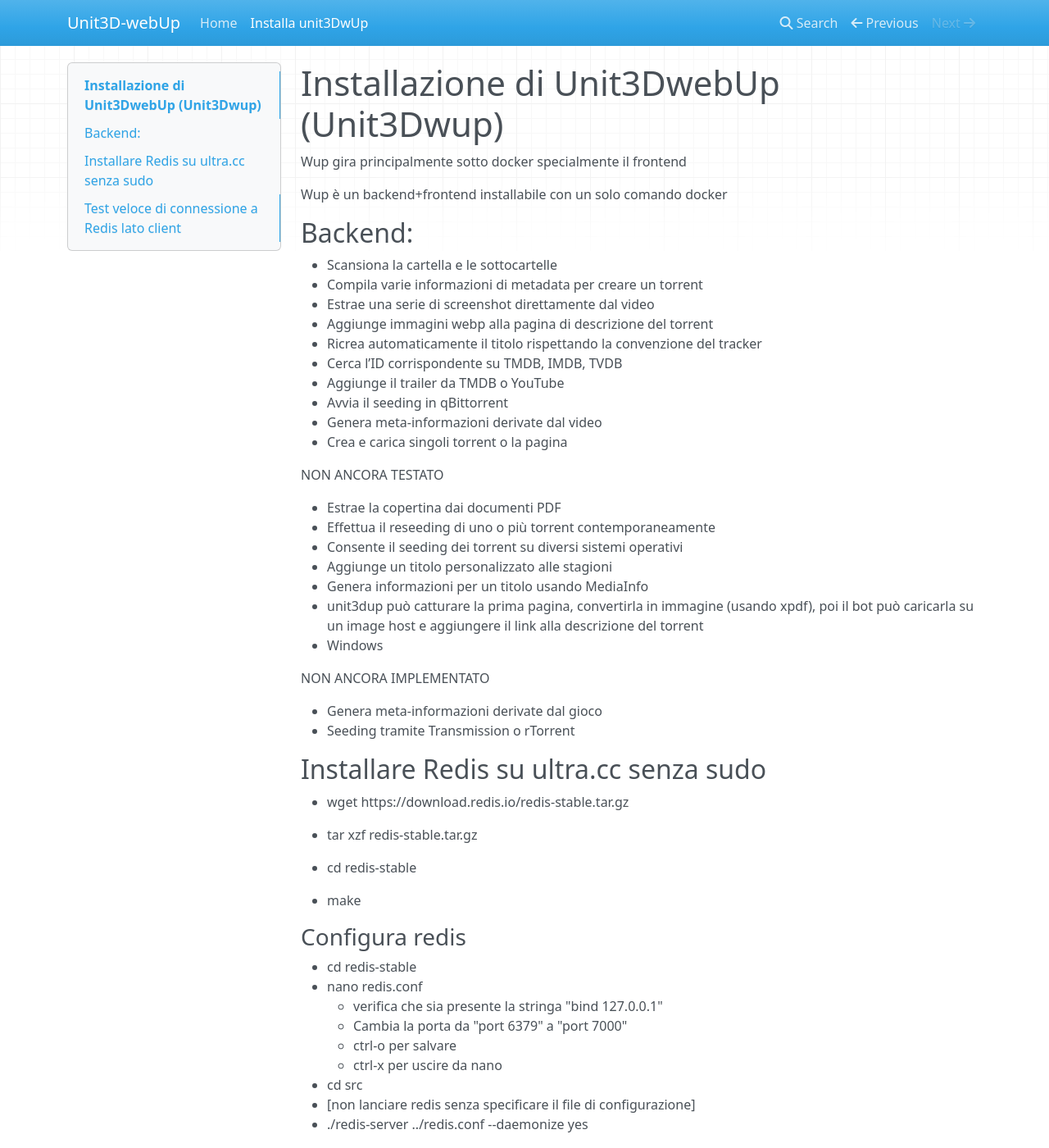
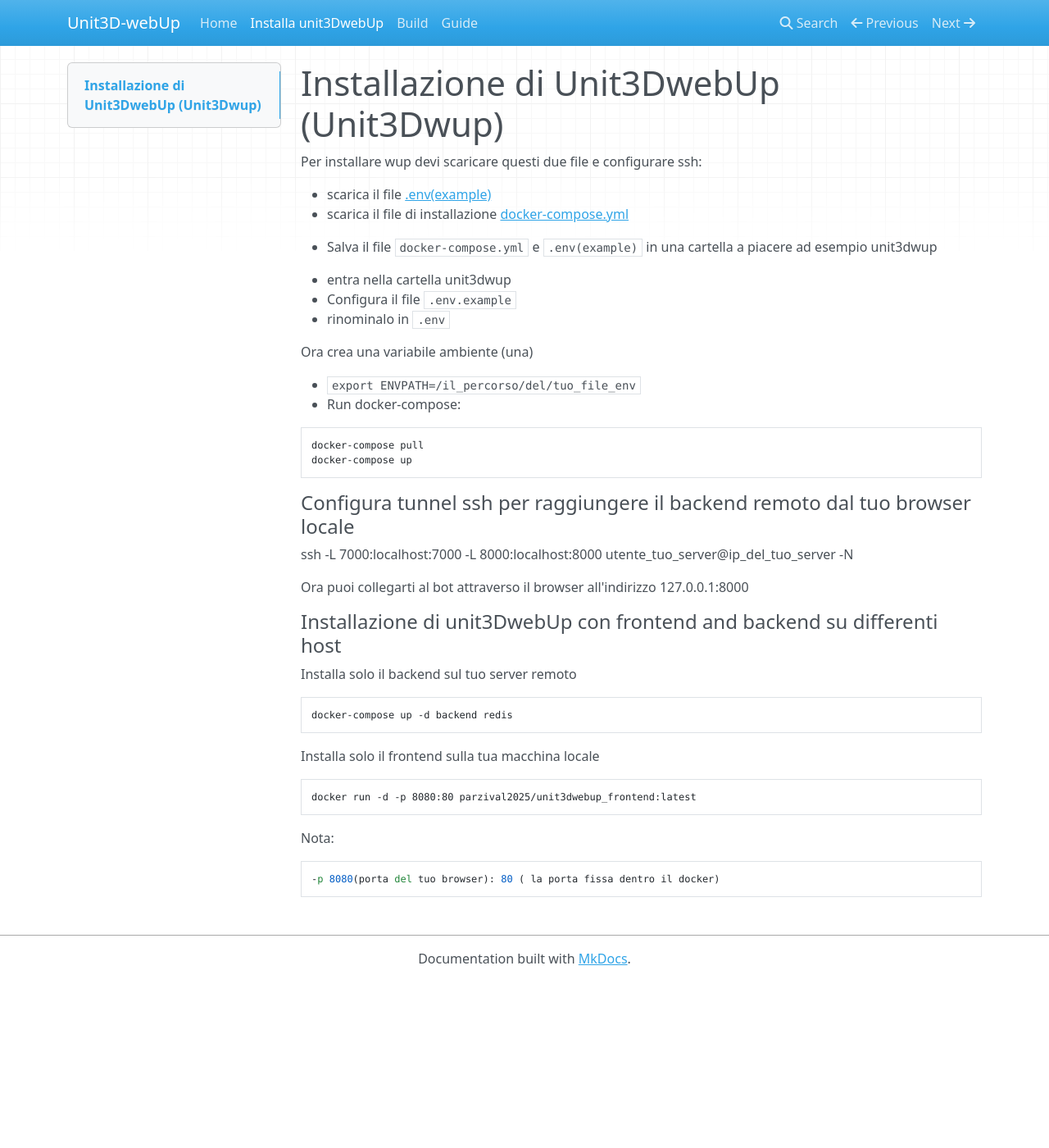
Before and after one commit to 31December99/Unit3DWebUp, an MkDocs documentation site: the page built from docs/docs/install.md, in a window 1280 px wide and 1400 px high. Shown: the whole window at 82% size. Built offline with MkDocs 1.6.1, drawn with Linux system fonts in a browser that asks for light colours; nearby versions of some CDN libraries; some of the changed text lies outside the part shown.

Commit message:
Update docs

````diff
--- a/docs/docs/install.md
+++ b/docs/docs/install.md
@@ -1,83 +1,48 @@
+
 # Installazione di Unit3DwebUp (Unit3Dwup)
 
-Wup gira principalmente sotto docker specialmente il frontend
+Per installare wup devi scaricare questi due file e configurare ssh:
 
-Wup è un backend+frontend installabile con un solo comando docker
+* scarica il file [.env(example)](https://raw.githubusercontent.com/31December99/Unit3DwebUp/master/.env(example))
+* scarica il file di installazione [docker-compose.yml](https://raw.githubusercontent.com/31December99/Unit3DwebUp/master/docker-compose.yml)
 
-## Backend:
+* Salva il file `docker-compose.yml` e `.env(example)` in una cartella a piacere ad esempio unit3dwup
+* entra nella cartella unit3dwup
+* Configura il file `.env.example`
+* rinominalo in  `.env`
 
-* Scansiona la cartella e le sottocartelle
-* Compila varie informazioni di metadata per creare un torrent
-* Estrae una serie di screenshot direttamente dal video
-* Aggiunge immagini webp alla pagina di descrizione del torrent
-* Ricrea automaticamente il titolo rispettando la convenzione del tracker
-* Cerca l’ID corrispondente su TMDB, IMDB, TVDB
-* Aggiunge il trailer da TMDB o YouTube
-* Avvia il seeding in qBittorrent
-* Genera meta-informazioni derivate dal video
-* Crea e carica singoli torrent o la pagina
+Ora crea una variabile ambiente (una)
 
-NON ANCORA TESTATO
+* `export ENVPATH=/il_percorso/del/tuo_file_env`
+* Run docker-compose:
 
-* Estrae la copertina dai documenti PDF
-* Effettua il reseeding di uno o più torrent contemporaneamente
-* Consente il seeding dei torrent su diversi sistemi operativi
-* Aggiunge un titolo personalizzato alle stagioni
-* Genera informazioni per un titolo usando MediaInfo
-* unit3dup può catturare la prima pagina, convertirla in immagine (usando xpdf), poi il bot può caricarla su un image host e aggiungere il link alla descrizione del torrent
-* Windows
-
-NON ANCORA IMPLEMENTATO
-
-* Genera meta-informazioni derivate dal gioco
-* Seeding tramite Transmission o rTorrent
+```bash
+docker-compose pull
+docker-compose up
+```
 
 
-## Installare Redis su ultra.cc senza sudo
-
-* wget https://download.redis.io/redis-stable.tar.gz
-
-* tar xzf redis-stable.tar.gz
-
-* cd redis-stable
-
-* make
-
-### Configura redis
-
-- cd redis-stable
-- nano redis.conf
-    - verifica che sia presente la stringa "bind 127.0.0.1"
-    - Cambia la porta da "port 6379" a "port 7000"
-    - ctrl-o per salvare
-    - ctrl-x per uscire da nano
-- cd src
-- [non lanciare redis senza specificare il file di configurazione]
-- ./redis-server ../redis.conf --daemonize yes
-
-#### Test Redis server
-
-- ./redis-cli ping
-
-#### Shutdown Redis server
-
-Nel caso servisse chiudere redis
-
-- ./redis-cli -p 7000 shutdown
-
-### Configura tunnel ssh per raggiungere il backend dal tuo browser
+#### Configura tunnel ssh per raggiungere il backend remoto dal tuo browser locale
 
 ssh -L 7000:localhost:7000 -L 8000:localhost:8000 utente_tuo_server@ip_del_tuo_server -N
 
-## Test veloce di connessione a Redis lato client
-
-- nc 127.0.0.1 7000
-- ping -> il server deve rispondere PONG
-
 Ora puoi collegarti al bot attraverso il browser all'indirizzo 127.0.0.1:8000
 
-### Configura memoria
 
-- ```under construction```
 
----
+#### Installazione di unit3DwebUp con frontend and backend su differenti host
+
+Installa solo il backend sul tuo server remoto
+```
+docker-compose up -d backend redis
+```
+
+Installa solo il frontend sulla tua macchina locale
+```
+docker run -d -p 8080:80 parzival2025/unit3dwebup_frontend:latest
+```
+
+Nota:
+```
+-p 8080(porta del tuo browser): 80 ( la porta fissa dentro il docker)
+```
--- a/docs/mkdocs.yml
+++ b/docs/mkdocs.yml
@@ -3,4 +3,6 @@
 
 nav:
   - Home: index.md
-  - Installa unit3DwUp: install.md
+  - Installa unit3DwebUp: install.md
+  - Build: build.md
+  - Guide: guide.md
````
Also changed, not shown: docs/docs/build.md (added, +29 -0 lines), docs/docs/guide.md (added, +35 -0 lines), docs/docs/index.md (+14 -0 lines), README.md.
